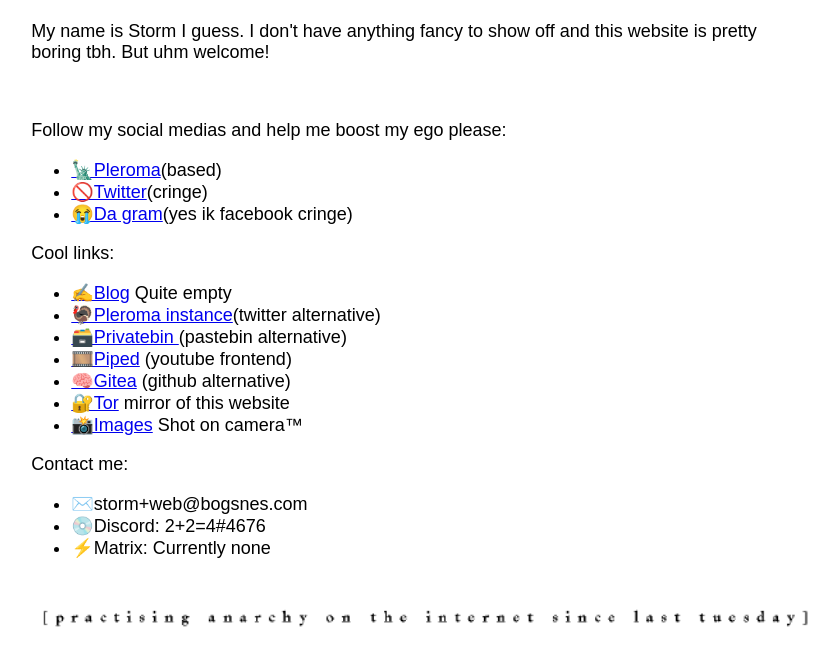
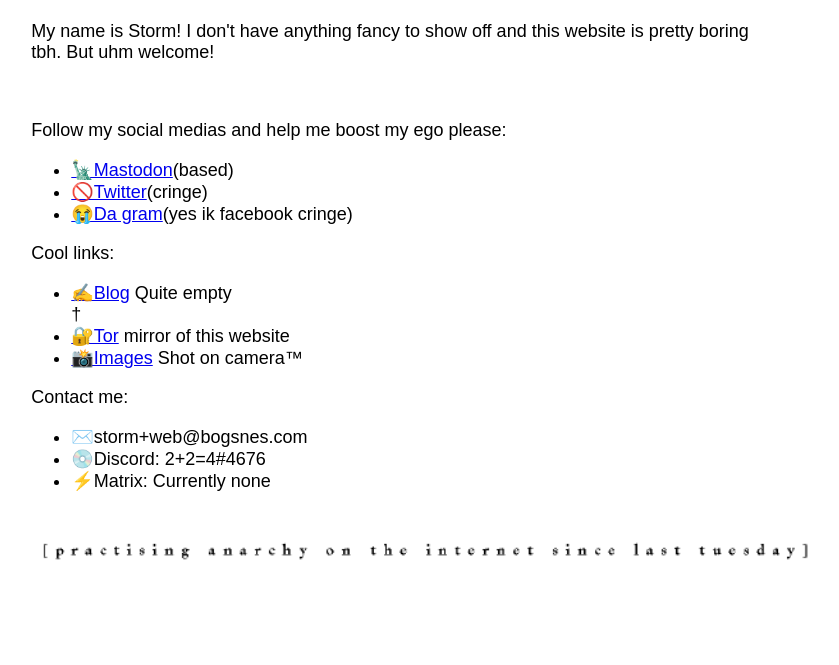
Before and after one commit to Bogsnes/website, a plain HTML site: page index.html in a window 1280 px wide. Shown: the part 91-756 px from the top of the page, without its empty margins (243-1082 px from the left). Drawn offline with Linux system fonts and the light colour scheme.

Commit message:
Update index.html

```diff
--- a/index.html
+++ b/index.html
@@ -10,22 +10,18 @@
   </head>
   <body>
 <h1>Storm Bogsnes</h1>
-<p>My name is Storm I guess. I don't have anything fancy to show off and this website is pretty boring tbh. But uhm  welcome!</p>
+<p>My name is Storm! I don't have anything fancy to show off and this website is pretty boring tbh. But uhm  welcome!</p>
 <p>‍ </p>
 <p>Follow my social medias and help me boost my ego please:</p>
 <ol>
-<li><a href="https://:p.bogsnes.org">🗽Pleroma</a>(based)</li>
+<li><a href="https://:m.bogsnes.org">🗽Mastodon</a>(based)</li>
 <li><a href="https://twitter.com/2plus2is69">🚫Twitter</a>(cringe)</li>
 <li><a href="https://www.instagram.com/storm_bogsnes/">😭Da gram</a>(yes ik facebook cringe) </li>
 </ol>
 
 <p>Cool links:</p>
 <ol>
-<li><a href="blog">✍Blog</a> Quite empty</li>
-<li><a href="https://p.bogsnes.org">🦃Pleroma instance</a>(twitter alternative)</li>
-<li><a href="https://pb.bogsnes.org">🗃️Privatebin </a>(pastebin alternative)</li>
-<li><a href="https://piped.bogsnes.org">🎞️Piped</a> (youtube frontend)</li>
-<li><a href="https://git.bogsnes.org"> 🧠Gitea</a> (github alternative)</li>
+<li><a href="blog">✍Blog</a> Quite empty</li>†
 <li><a href="insertadress.onion">🔐Tor</a> mirror of this website</li>
 <li><a href="https://bogsnes.org/Images">📸Images</a> Shot on camera™ </li>
 </ol>
```
